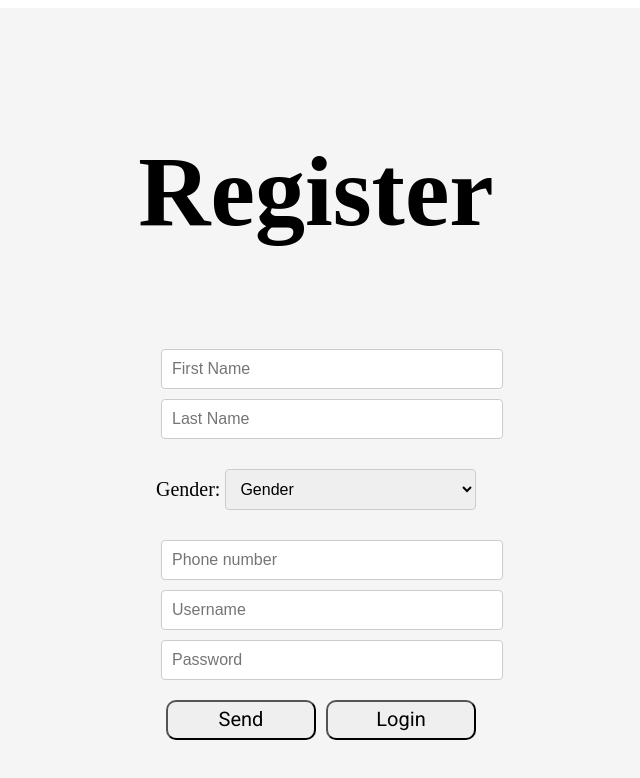
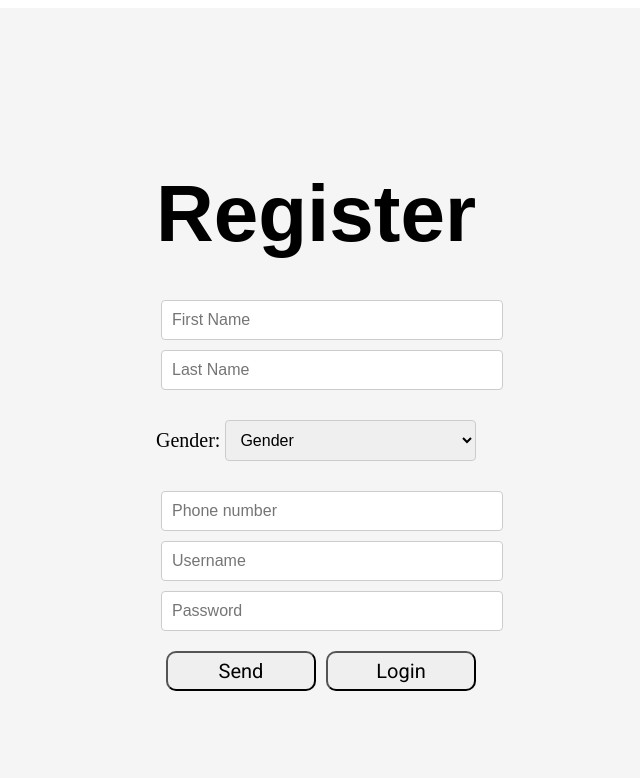
Before and after one commit to Mxrk122/logiflow, a React (Vite) app in the folder frontend/: page /register in a window 1280 px wide. Shown: the top 778 px of the page, without its empty margins (324-964 px from the left). Built offline with nearby package versions, Linux system fonts and the light colour scheme.

Commit message:
ultimos cambios realizados

```diff
--- a/frontend/src/scss/Login.scss
+++ b/frontend/src/scss/Login.scss
@@ -2,9 +2,11 @@
     display: flex;
     flex-direction: column;
     align-items: center;
-    padding-top: 5%;
+    height: 100vh;
+    background-color: #f5f5f5;
 
     h1 {
+      padding-top: 15%;
       font-size: 80px;
       margin-bottom: 40px;
       font-family: "Arial", sans-serif
--- a/frontend/src/scss/Register.scss
+++ b/frontend/src/scss/Register.scss
@@ -7,8 +7,9 @@
     background-color: #f5f5f5;
 
     h1 {
-      font-size: 100px;
-      margin-bottom: 100px;
+      font-size: 80px;
+      margin-bottom: 40px;
+      font-family: "Arial", sans-serif
     }
   }
 
```
